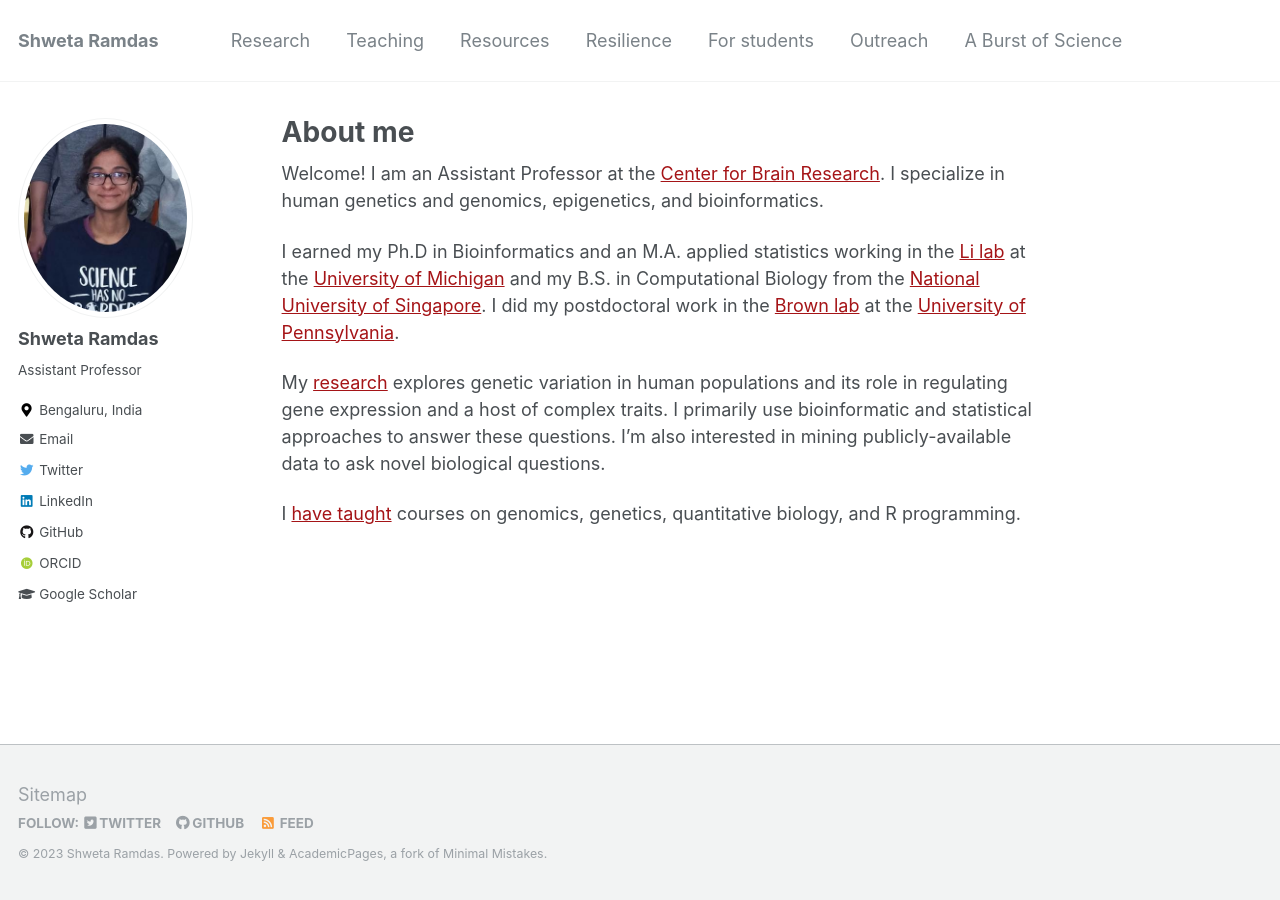
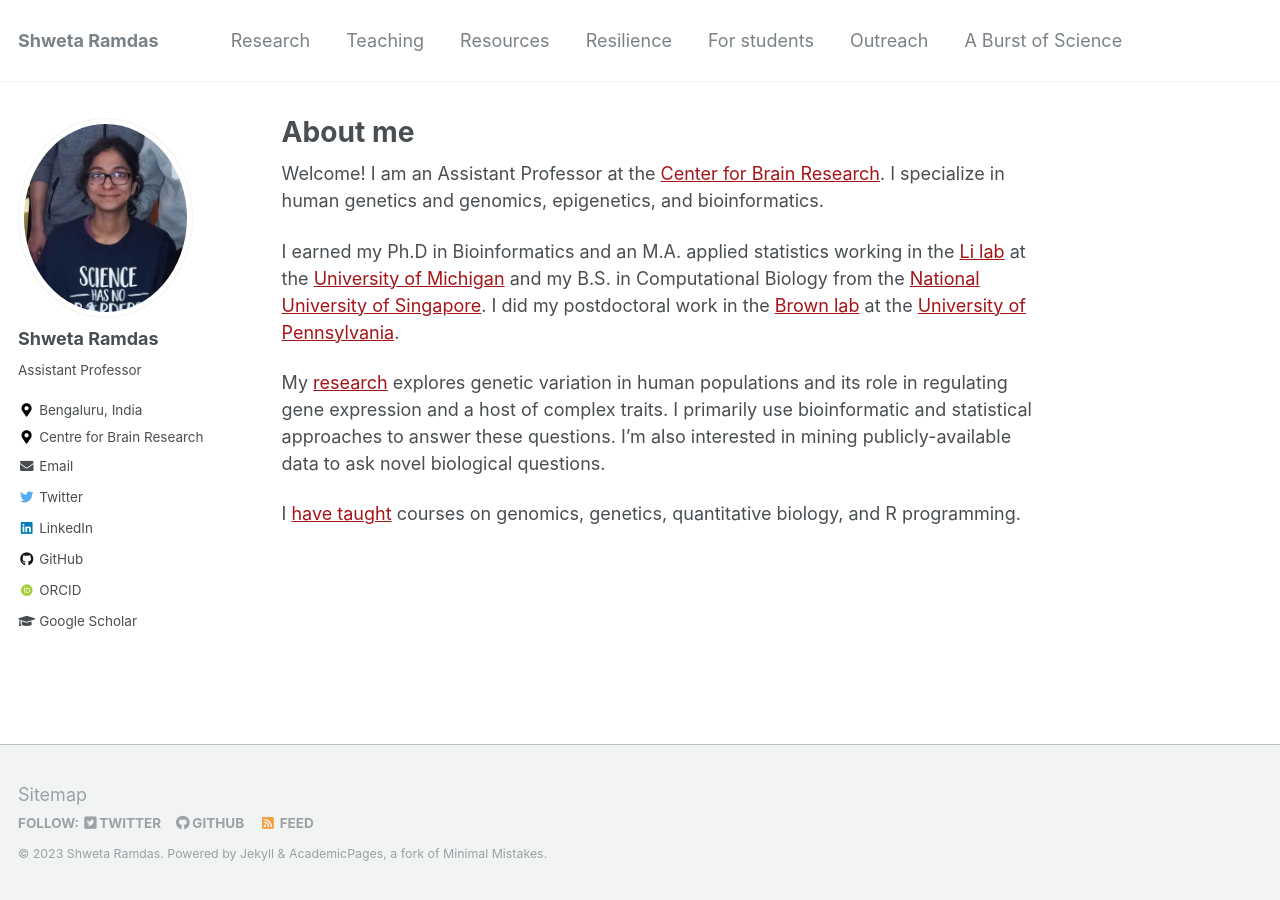
Before and after one commit to shwetaramdas/shwetaramdas.github.io, a Jekyll site: the page built from _pages/about.md, in a window 1280 px wide. Built offline with Jekyll 4.4.1, drawn with Linux system fonts in a browser that asks for light colours; some web fonts are replaced.

Commit message:
Update _config.yml

```diff
--- a/_config.yml
+++ b/_config.yml
@@ -86,11 +86,11 @@
   avatar           : "profile.png"
   bio              : "Assistant Professor"
   location         : "Bengaluru, India"
-  employer         :
+  employer         : "Centre for Brain Research"
   pubmed           :
   orcid            : "http://orcid.org/0000-0001-8888-4661"
   googlescholar    : "https://scholar.google.com/citations?user=KIf7ysAAAAAJ"
-  email            : "shweta.ramdas@apu.edu.in"
+  email            : ""
   researchgate     :  # example: "https://www.researchgate.net/profile/yourprofile"
   uri              :
   bitbucket        :
```
